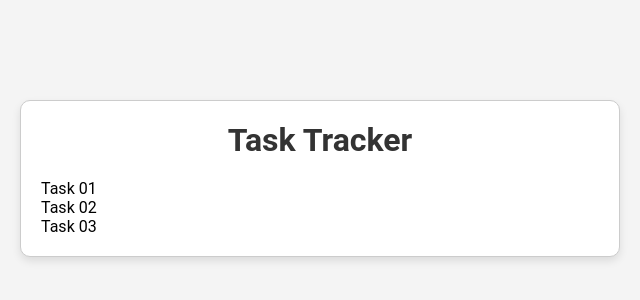
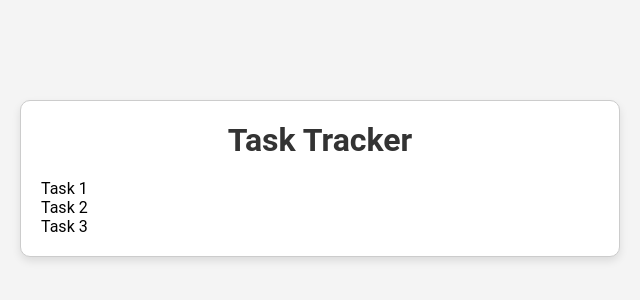
Before and after one commit to kavinlakshmanan/Learn-Git, a plain HTML site: page index.html in a window 1280 px wide. Shown: the part 222-522 px from the top of the page, 320-960 px from the left. Drawn offline with Linux system fonts and the light colour scheme.

Commit message:
Second commit

```diff
--- a/index.html
+++ b/index.html
@@ -10,9 +10,9 @@
     <div class="container">
       <h1>Task Tracker</h1>
       <ul id="tasks">
-        <li>Task 01</li>
-        <li>Task 02</li>
-        <li>Task 03</li>
+        <li>Task 1</li>
+        <li>Task 2</li>
+        <li>Task 3</li>
       </ul>
     </div>
 
```
